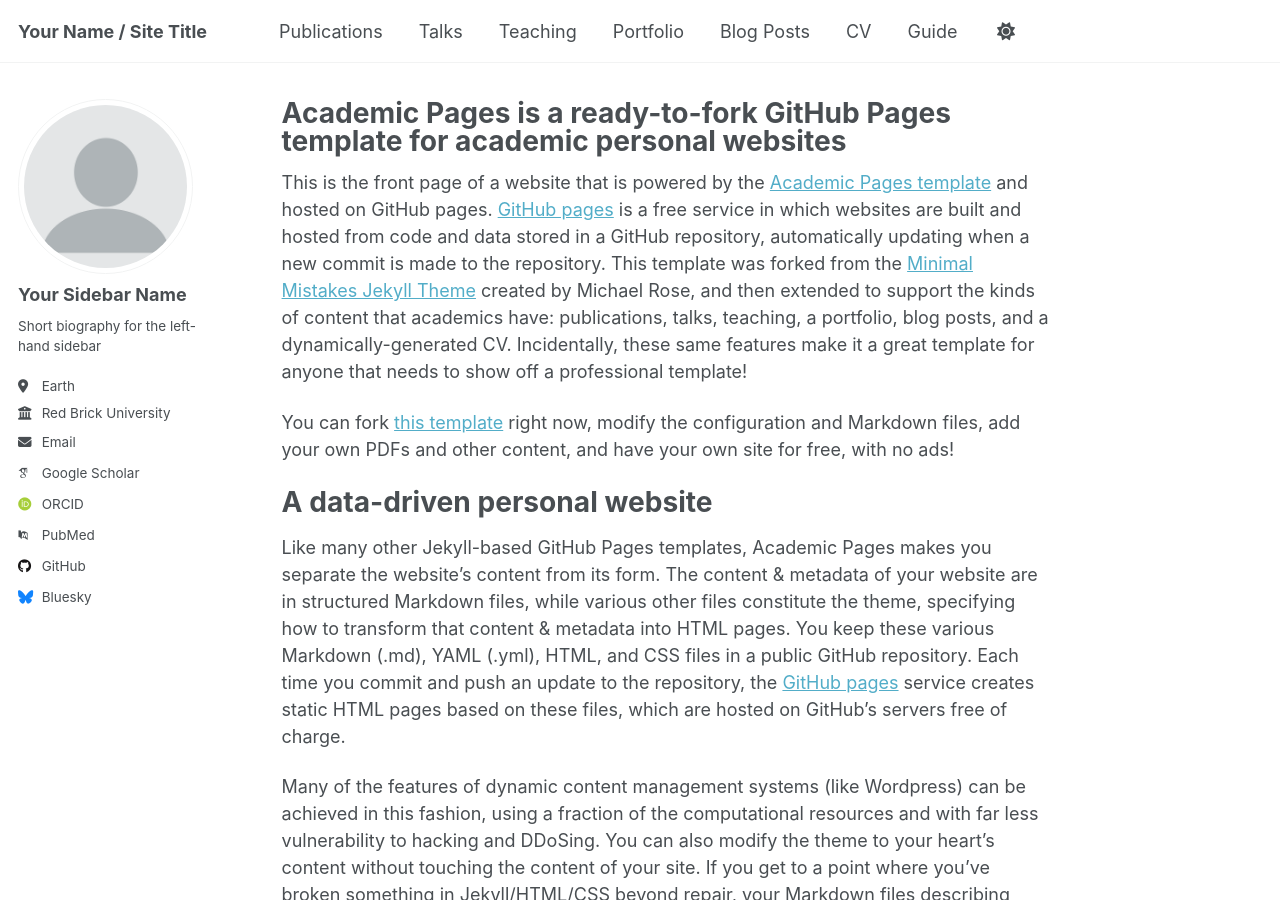
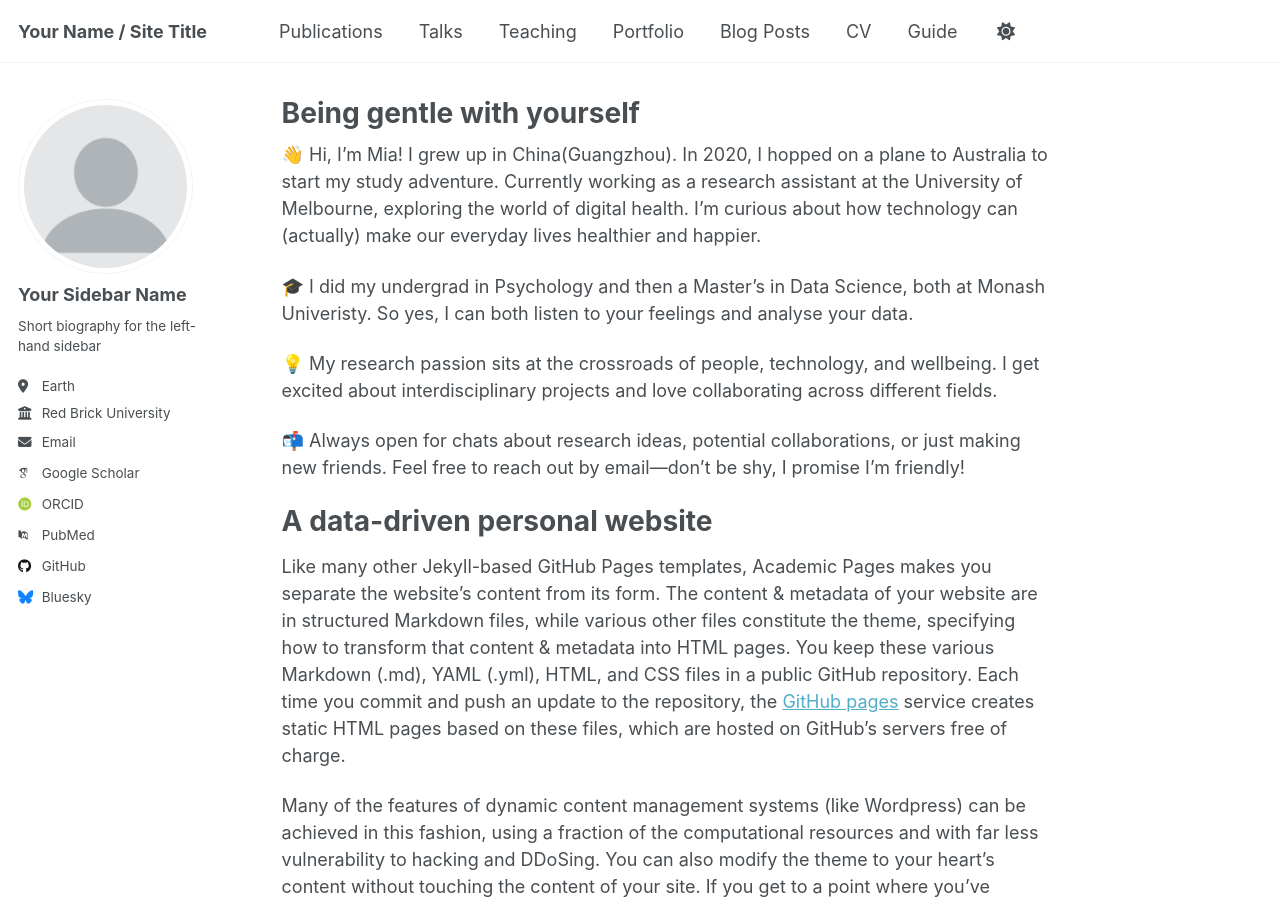
Before and after one commit to lianghuiyi-mia/huiyiliang.github.io, a Jekyll site: the page built from _pages/about.md, in a window 1280 px wide and 900 px high. Built offline with Jekyll 4.4.1, drawn with Linux system fonts in a browser that asks for light colours; some web fonts are replaced; a script that is not in the unit is left out.

Commit message:
Update about.md

```diff
--- a/_pages/about.md
+++ b/_pages/about.md
@@ -1,15 +1,21 @@
 ---
 permalink: /
-title: "Academic Pages is a ready-to-fork GitHub Pages template for academic personal websites"
+title: "Being gentle with yourself"
 author_profile: true
 redirect_from:
   - /about/
   - /about.html
 ---
 
-This is the front page of a website that is powered by the [Academic Pages template](https://github.com/academicpages/academicpages.github.io) and hosted on GitHub pages. [GitHub pages](https://pages.github.com) is a free service in which websites are built and hosted from code and data stored in a GitHub repository, automatically updating when a new commit is made to the repository. This template was forked from the [Minimal Mistakes Jekyll Theme](https://mmistakes.github.io/minimal-mistakes/) created by Michael Rose, and then extended to support the kinds of content that academics have: publications, talks, teaching, a portfolio, blog posts, and a dynamically-generated CV. Incidentally, these same features make it a great template for anyone that needs to show off a professional template!
+👋 Hi, I’m Mia!
+I grew up in China(Guangzhou). In 2020, I hopped on a plane to Australia to start my study adventure. Currently working as a research assistant at the University of Melbourne, exploring the world of digital health. I’m curious about how technology can (actually) make our everyday lives healthier and happier.
 
- You can fork [this template](https://github.com/academicpages/academicpages.github.io) right now, modify the configuration and Markdown files, add your own PDFs and other content, and have your own site for free, with no ads!
+🎓 I did my undergrad in Psychology and then a Master’s in Data Science, both at Monash Univeristy. So yes, I can both listen to your feelings and analyse your data.
+
+💡 My research passion sits at the crossroads of people, technology, and wellbeing. I get excited about interdisciplinary projects and love collaborating across different fields.
+
+📬 Always open for chats about research ideas, potential collaborations, or just making new friends. Feel free to reach out by email—don’t be shy, I promise I’m friendly!
+
 
 A data-driven personal website
 ======
```
